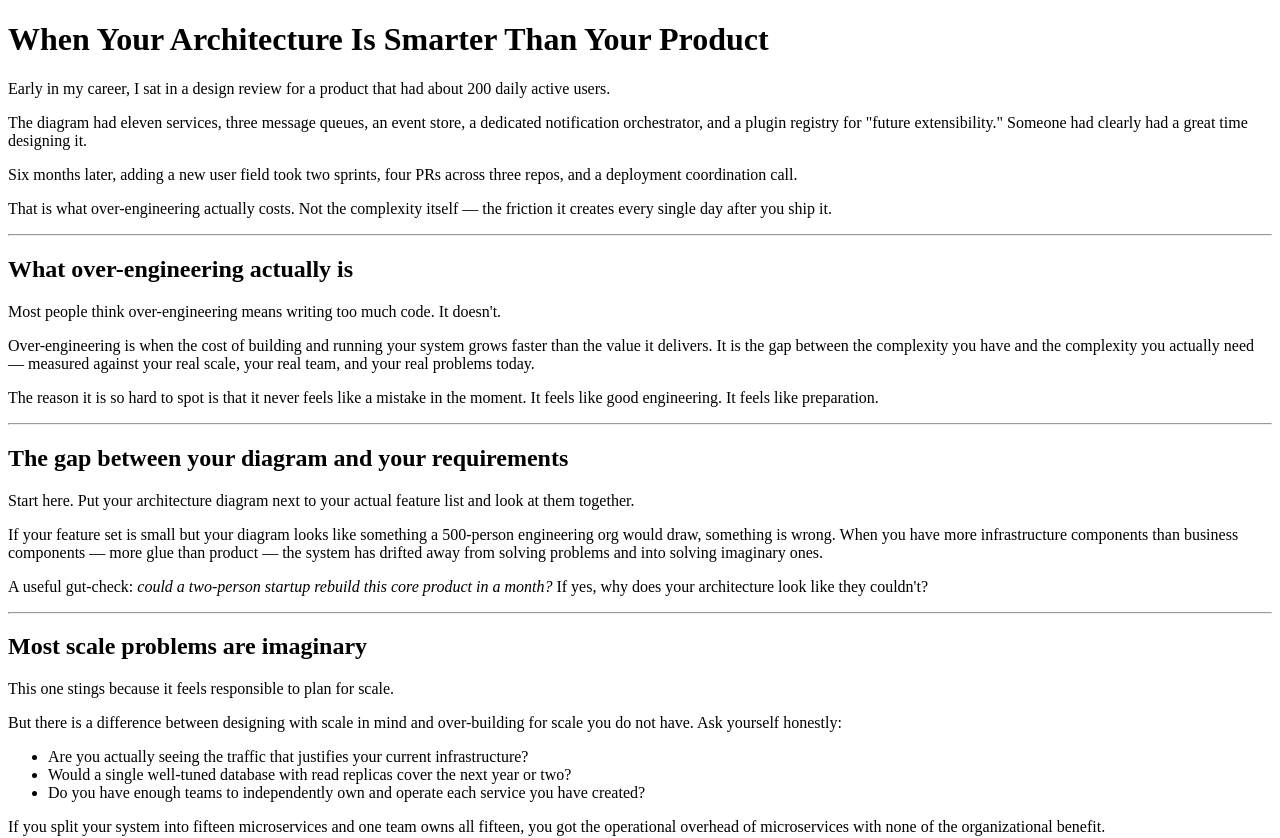
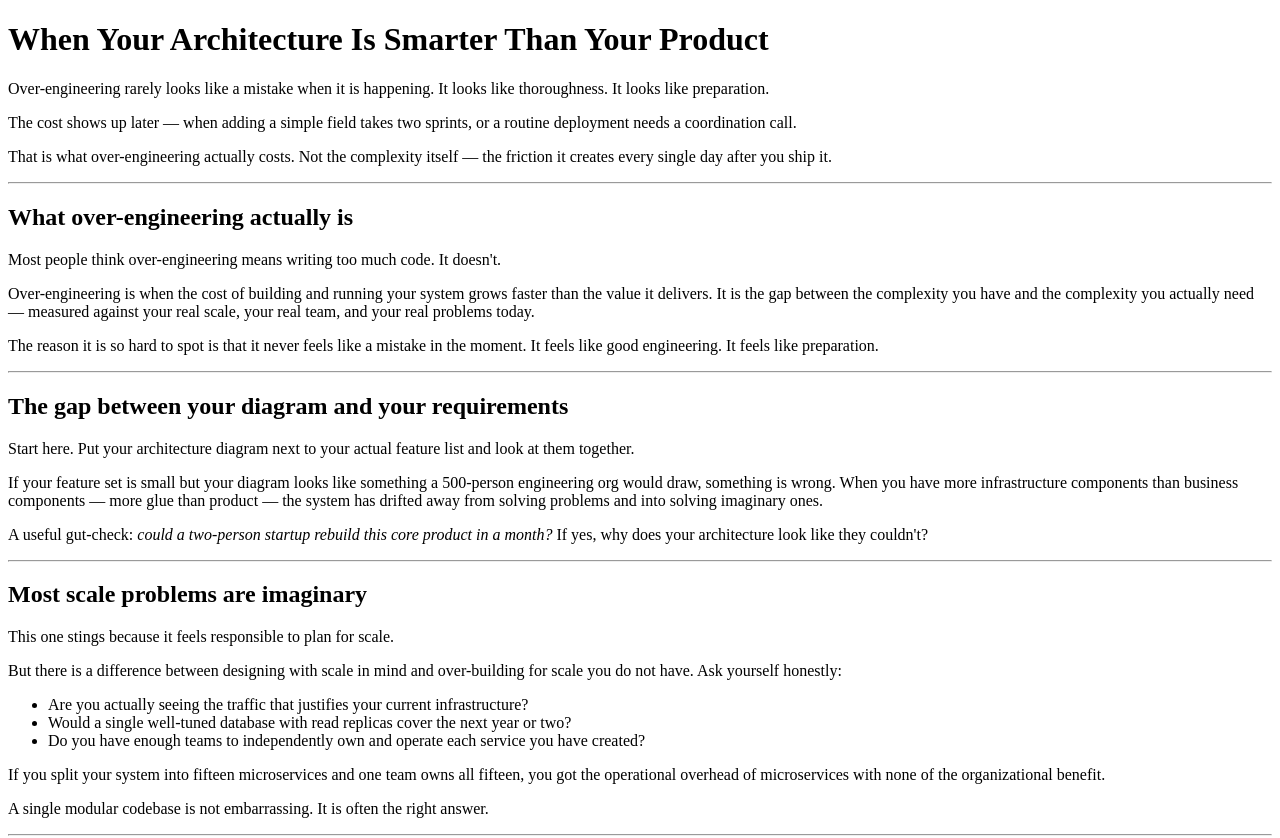
Before and after one commit to krishnaMohan2501/krishna-vault, a Next.js app: page /blog/spot-over-engineering in a window 1280 px wide. Shown: the top 838 px of the page. Built offline with nearby package versions, Linux system fonts and the light colour scheme.

Commit message:
remove personal story from intro, make it generic

```diff
--- a/pages/blog/spot-over-engineering.mdx
+++ b/pages/blog/spot-over-engineering.mdx
@@ -5,11 +5,9 @@ date: 2026-05-15
 
 # When Your Architecture Is Smarter Than Your Product
 
-Early in my career, I sat in a design review for a product that had about 200 daily active users.
+Over-engineering rarely looks like a mistake when it is happening. It looks like thoroughness. It looks like preparation.
 
-The diagram had eleven services, three message queues, an event store, a dedicated notification orchestrator, and a plugin registry for "future extensibility." Someone had clearly had a great time designing it.
-
-Six months later, adding a new user field took two sprints, four PRs across three repos, and a deployment coordination call.
+The cost shows up later — when adding a simple field takes two sprints, or a routine deployment needs a coordination call.
 
 That is what over-engineering actually costs. Not the complexity itself — the friction it creates every single day after you ship it.
 
```
